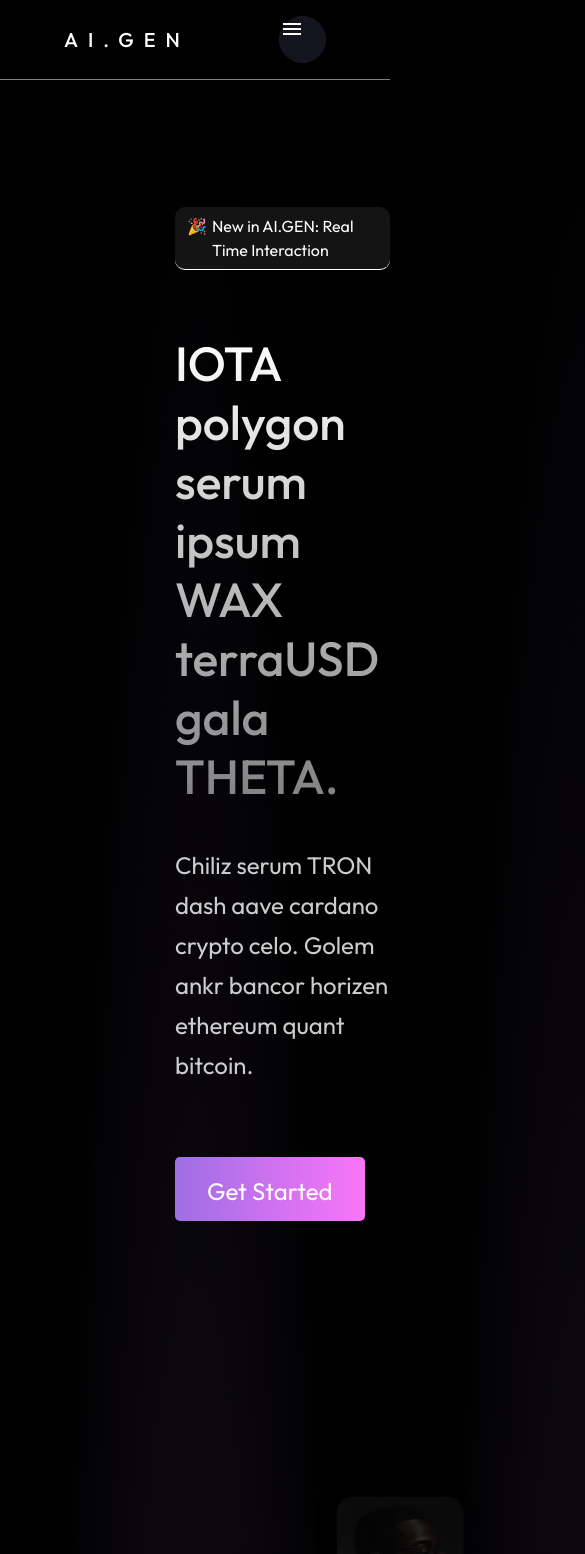
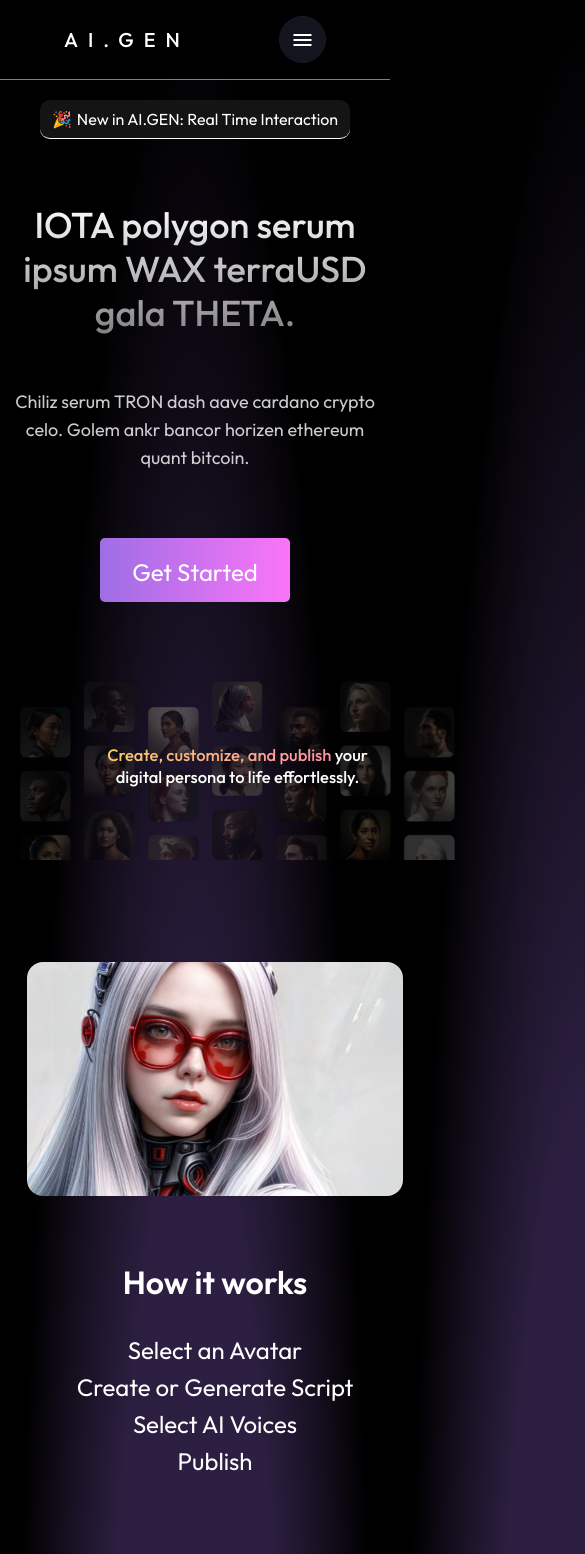
Before and after one commit to Adarsh-ch/AdarshChaturvedi-FrontendDeveloper, a React (Vite) app: page / in a window 390 px wide. Shown: the top 1554 px of the page, 585 px wide, since content can reach past the window. Built offline with nearby package versions, Linux system fonts and the light colour scheme.

Commit message:
Responsiveness added

```diff
--- a/src/components/ HowItWorks.jsx
+++ b/src/components/ HowItWorks.jsx
@@ -1,25 +1,23 @@
 import React from 'react';
 import P10 from '../assets/images/personalities/P10.png';
+
 const HowItWorks = () => {
   return (
     <section className="howItWorks">
-
-
+      <div className="image-container">
         <img src={P10} alt="rob" />
-
+      </div>
       <div>
         <h2>How it works</h2>
         <div>
-        <span>Select an Avatar</span>
-        <span>Create or Generate Script</span>
-        <span>Select AI Voices</span>
-        <span>Publish</span>
+          <span>Select an Avatar</span>
+          <span>Create or Generate Script</span>
+          <span>Select AI Voices</span>
+          <span>Publish</span>
         </div>
       </div>
-
     </section>
   );
 };
 
-
 export default HowItWorks;
--- a/src/components/Outfit.jsx
+++ b/src/components/Outfit.jsx
@@ -1,21 +1,22 @@
-import React from 'react'
+import React from 'react';
 import Outfit_1 from '../assets/images/personalities/Outfit-1.png';
 import Outfit_2 from '../assets/images/personalities/Outfit-2.png';
 import Outfit_3 from '../assets/images/personalities/Outfit-3.png';
 import Outfit_4 from '../assets/images/personalities/Outfit-4.png';
+
 const Outfit = () => {
   return (
     <section className='outfit'>
       <div className='outfit-1'>
-        <img src={Outfit_1} alt="" />
-        <img src={Outfit_2} alt="" />
+        <img src={Outfit_1} alt="Outfit 1" />
+        <img src={Outfit_2} alt="Outfit 2" />
       </div>
       <div className='outfit-2'>
-        <img src={Outfit_3} alt="" />
-        <img src={Outfit_4} alt="" />
+        <img src={Outfit_3} alt="Outfit 3" />
+        <img src={Outfit_4} alt="Outfit 4" />
       </div>
     </section>
-  )
-}
+  );
+};
 
-export default Outfit
+export default Outfit;
--- a/src/components/Scroll.jsx
+++ b/src/components/Scroll.jsx
@@ -1,4 +1,3 @@
-
 import React, { useEffect } from 'react';
 
 const Scroll = () => {
--- a/src/index.css
+++ b/src/index.css
@@ -4,10 +4,11 @@
   padding: 0px;
 
 
-  background: radial-gradient(50% 50% at 50% 50%, rgba(158, 110, 230, 0.28) 0%, rgba(158, 110, 230, 0) 100%), #000000;
+  background: radial-gradient(50% 50% at 50% 50%, rgba(158, 110, 230, 0.28) 60%, rgba(158, 110, 230, 0) 100%), #000000;
 }
 
 /* Header Styles */
+
 .header {
   display: flex;
   justify-content: space-between;
@@ -19,17 +20,19 @@
   margin-bottom: 0px;
   border-bottom: 1px solid gray;
   background-color: rgba(0, 0, 0, 0.6);
-  /* position: fixed; */
   z-index: 1000;
+
 }
-.header-div{
+
+.header-div {
   display: flex;
   justify-content: center;
   align-items: center;
   gap: 48px;
 
 }
-.nav a{
+
+.nav a {
   font-family: Outfit;
   font-size: 16px;
   font-weight: 400;
@@ -38,12 +41,13 @@
   text-decoration: none;
   color: #fff;
 }
-nav ul{
+
+nav ul {
   display: flex;
   gap: 32px;
   list-style: none;
+}
 
-}
 .logo {
   font-size: 24px;
   font-weight: bold;
@@ -54,45 +58,36 @@
   line-height: 25.2px;
   letter-spacing: 0.5em;
   text-align: left;
-
 }
 
-
-.buttons{
+.buttons {
   display: flex;
   gap: 12px;
   align-items: center;
+}
 
-}
-.buttons>span{
-  display: flex;
+.buttons>span {
+  display: none;
   align-items: center;
   justify-content: center;
   color: white;
   width: 45px;
   height: 45px;
   border-radius: 50%;
-
-border: 1.5px 0px 0px 0px;
   border: 1.5px solid #1A1A28;
   background-color: #14141F;
-display: none;
+}
 
-}
 .buttons button {
-
-  padding:12.7px 24px;
+  padding: 12.7px 24px;
   font-family: Outfit;
   font-size: 16px;
   font-weight: 500;
-
   text-align: center;
   border-radius: 4px;
-
 }
 
 .buttons button:nth-of-type(1) {
-
   background-color: rgba(255, 255, 255, 0.3);
   color: white;
   border: none;
@@ -107,7 +102,28 @@
   cursor: pointer;
 }
 
+@media (max-width: 530px) {
+  .nav ul {
+    display: none;
+  }
+
+  .buttons button {
+    display: none;
+  }
+
+  .buttons>span {
+    display: flex;
+
+  }
+  .header{
+    /* width: 400px; */
+    /* padding-left: 20px;
+    padding-right: 20px; */
+  }
+}
+
 /* Hero Section Styles */
+
 .hero {
   height: auto;
   width: 100%;
@@ -116,16 +132,21 @@
   margin-top: 0px;
   display: flex;
   gap: 45.27px;
+  flex-direction: row;
+}
 
-}
-.hero-div1{
+.hero-div1 {
   width: 660px;
   background-color: transparent;
   padding-bottom: 56px;
   margin-top: 127px;
   margin-left: 175px;
+  display: flex;
+  flex-direction: column;
+  align-items: flex-start;
 }
-.hero-div1>button:nth-child(1){
+
+.hero-div1>button:nth-child(1) {
   padding: 6.75px 12px;
   display: flex;
   gap: 5px;
@@ -133,18 +154,18 @@
   border: none;
   border-radius: 10px;
   background: #141414;
-  color:white;
-  /* background: radial-gradient(42% 50% at 50% 50%, rgba(255, 255, 255, 0.6) 0%, rgba(171, 171, 171, 0) 100%); */
+  color: white;
   border-bottom: 0.5px solid white;
 }
-.hero-div1 span{
+
+.hero-div1 span {
   font-family: Outfit;
   font-size: 16px;
   font-weight: 400;
   line-height: 24px;
   text-align: left;
+}
 
-}
 .hero h1 {
   font-family: Outfit;
   font-size: 48px;
@@ -156,7 +177,8 @@
   color: transparent;
   margin-top: 64px;
 }
-.hero p{
+
+.hero p {
   font-family: Outfit;
   font-size: 24px;
   font-weight: 400;
@@ -164,7 +186,6 @@
   text-align: left;
   color: #FFFFFFCC;
   margin-top: 24px;
-
 }
 
 .hero button:nth-of-type(2) {
@@ -180,31 +201,68 @@
   cursor: pointer;
   margin-top: 48px;
 }
-.hero-div2{
+
+.hero-div2 {
   display: flex;
-
   z-index: -1;
 }
-.hero-div2>div{
+
+.hero-div2>div {
   display: flex;
   flex-direction: column;
   gap: 28px;
 }
-.hero-div2 img{
+
+.hero-div2 img {
   width: 182.31px;
   height: 190px;
   border-radius: 21.61px;
   opacity: 0px;
- /* box-shadow: 0px 18.01px 36.02px 0px #0E0C4726; */
+}
 
-}
-.hero-div2>div:nth-of-type(2){
+.hero-div2>div:nth-of-type(2) {
   position: relative;
   top: -40px;
-
 }
 
+@media (max-width: 530px) {
+  .hero {
+    flex-direction: column;
+    align-items: center;
+    gap: 20px;
+  }
+
+  .hero-div1 {
+    width: 384px;
+    margin: 0;
+    padding: 20px;
+    align-items: center;
+  }
+
+  .hero-div1>button:nth-child(1), .hero-div1 button:nth-of-type(2) {
+    align-self: center;
+  }
+
+  .hero h1 {
+    text-align: center;
+    font-size: 36px;
+    line-height: 44px;
+  }
+
+  .hero p {
+    text-align: center;
+    font-size: 18px;
+    line-height: 28px;
+  }
+
+  .hero-div2 {
+    display: none;
+  }
+}
+
+
 /* Herso section 2 */
+
 
 .hero2 {
   margin: auto;
@@ -213,7 +271,6 @@
   max-width: 1568px;
   height: auto;
   padding: 0 177px;
-
 }
 
 .hero2-first {
@@ -253,6 +310,24 @@
   color: transparent;
 }
 
+@media (max-width: 530px) {
+  .hero2 {
+    padding: 0 20px;
+    margin-top: 50px;
+  }
+
+  .hero2-first {
+    width: 435px;
+    height: 188px;
+  }
+
+  .hero2-first > div > h2 {
+    width: 290.24px;
+    height: 44px;
+    font-size: 16.6px;
+    line-height: 22px;
+  }
+}
 
 
 
@@ -346,6 +421,35 @@
   color: transparent;
 }
 
+@media (max-width: 530px) {
+  .howItWorks {
+    flex-direction: column;
+    align-items: center;
+    gap: 20px;
+    padding: 0 20px;
+  }
+
+  .image-container {
+    width: 376px;
+    height: 234.08px;
+    margin-bottom: 20px;
+  }
+
+  .howItWorks > div {
+    align-items: center;
+    text-align: center;
+  }
+
+  .howItWorks div > h2 {
+    font-size: 32px;
+    line-height: 40px;
+  }
+
+  .howItWorks div > span {
+    font-size: 24px;
+    line-height: 32px;
+  }
+}
 
 
 
@@ -360,7 +464,8 @@
     max-width: 1586px;
     margin: auto;
     margin-top: 171px;
-    overflow: hidden; /* Ensure content doesn't overflow */
+    overflow: hidden;
+
   }
 
   .scroll > div {
@@ -391,10 +496,20 @@
     margin-left: 50px;
   }
 
+  @media (max-width: 530px) {
+    .scroll > div > span {
+      font-size: 16.13px;
+      padding: 6.05px 8.06px 3.22px 8.06px;
+      line-height: 24px;
+    }
+    .scroll{
+      margin-bottom: 0px;
+    }
+  }
 
 /* outfit */
 
-.outfit{
+.outfit {
   padding: 96px;
   width: auto;
   max-width: 1586px;
@@ -403,39 +518,68 @@
   display: flex;
   flex-direction: column;
   gap: 32px;
+}
 
-}
-.outfit>div:nth-of-type(1){
-  display: flex;
-  gap: 32px;
-}
-.outfit>div:nth-of-type(2){
+.outfit > div {
   display: flex;
   gap: 32px;
 }
 
-.outfit-1>img:nth-of-type(1){
+.outfit-1 > img:nth-of-type(1) {
   width: 525px;
   height: 528px;
   border-radius: 24px 0px 0px 0px;
   opacity: 0px;
 }
-.outfit-1>img:nth-of-type(2){
+
+.outfit-1 > img:nth-of-type(2) {
   width: 752px;
   height: 528px;
   gap: 0px;
   border-radius: 24px 0px 0px 0px;
   background: #FFFFFF14;
 }
-.outfit-2>img:nth-of-type(1){
+
+.outfit-2 > img:nth-of-type(1) {
   width: 748px;
   height: 528px;
   border-radius: 24px 0px 0px 0px;
 }
-.outfit-2>img:nth-of-type(2){
+
+.outfit-2 > img:nth-of-type(2) {
   width: 525px;
   height: 528px;
 }
+
+/* Media query for mobile responsiveness */
+@media (max-width: 530px) {
+  .outfit {
+    /* padding: 16px; */
+    gap: 9.6px;
+    margin-top: 40px;
+  }
+
+  .outfit > div {
+
+    gap: 9.6px;
+  }
+
+  .outfit-1 > img:nth-of-type(1),
+  .outfit-2 > img:nth-of-type(2) {
+    width: 153.32px;
+    height: 154.2px;
+    border-radius: 8px;
+  }
+
+  .outfit-1 > img:nth-of-type(2),
+  .outfit-2 > img:nth-of-type(1) {
+    width: 219.62px;
+    height: 154.2px;
+    border-radius: 8px;
+  }
+}
+
+
 /* Tokenomics Styles */
 .tokenomics {
 width: 100%;
@@ -474,6 +618,7 @@
 line-height: 16px;
 text-align: left;
 width: 202px;
+
 }
 .tokenomics-1_div1 div span:nth-of-type(2){
   font-family: Inter;
@@ -483,6 +628,7 @@
 text-align: left;
 color: #FFFFFFCC;
 width: 259px;
+
 }
 .tokenomics-1_div2 div span:nth-of-type(1){
 
@@ -492,6 +638,8 @@
 line-height: 16px;
 text-align: left;
 width: 202px;
+
+
 }
 .tokenomics-1_div2 div span:nth-of-type(2){
   font-family: Inter;
@@ -501,6 +649,7 @@
 text-align: left;
 color: #FFFFFFCC;
 width: 259px;
+
 }
 
 .tokenomics-1_div1>div{
@@ -522,10 +671,7 @@
   justify-content: center;
   gap: 92px;
 }
-.tokenomics-2 img{
-/* height: 450px; */
 
-}
 .tokenomics-2_inner{
   display: flex;
   flex-direction: column;
@@ -534,10 +680,11 @@
 }
 .tokenomics-2_inner>div{
   width: 520px;
-  /* background-color: #FACC69; */
+
   border: 1px solid #FFFFFF80;
   display: flex;
   border-radius: 8px;
+
 }
 .tokenomics-2_inner>div:nth-of-type(1)>span{
   background: #BE2C2C;
@@ -576,6 +723,7 @@
 text-align: left;
 color: #FFFFFF;
 width: 254px;
+
 }
 .tokenomics-2_inner>div>div>span:nth-of-type(2){
   font-family: Inter;
@@ -586,6 +734,92 @@
   color: #FFFFFFCC;
 
 }
+@media (max-width: 530px){
+  .tokenomics{
+    width: 428px;
+    height: 257.98px;
+
+
+
+  }
+  .tokenomics-1{
+    gap: 22px;
+    width: 428px;
+
+  }
+  .tokenomics h2{
+    font-size: 25px;
+    line-height: 19.02px;
+  }
+  .tokenomics-1_div1 div span:nth-of-type(1){
+
+    font-size: 6.54px;
+    line-height: 4.76px;
+    width: 60.04px;
+    height: 5px;
+    color: white;
+
+  }
+  .tokenomics-1_div1 div span:nth-of-type(2){
+
+    font-size: 6.54px;
+    line-height: 7.91px;
+    width: 77.06px;
+    height: 8px;
+
+ }
+  .tokenomics-1_div2 div span:nth-of-type(1){
+
+    width: 60.04px;
+    height: 5px;
+   font-size: 6.54px;
+   line-height: 4.76px;
+
+  }
+  .tokenomics-1_div2 div span:nth-of-type(2){
+    width: 77.06px;
+    height: 8px;
+  font-size: 6.54px;
+  line-height: 7.91px;
+}
+.tokenomics-2 img{
+  width: 200.67px;
+  height: 169.8px;
+  border-radius: 7.63px 0px 0px 0px;
+
+}
+.tokenomics-2_inner{
+  width:154.56px;
+height:99.77px;
+
+gap: 3.57px;
+
+}
+.tokenomics-2_inner>div{
+  width:154.56px;
+height:18.7px;
+padding: 5.35px 11.89px 5.35px 11.89px;
+gap: 4.76px;
+border-radius: 2.38px 0px 0px 0px;
+
+}
+
+.tokenomics-2_inner>div>div>span:nth-of-type(1){
+  width: 75.49px;
+height: 5px;
+font-size: 6.54px;
+line-height: 4.76px;
+}
+.tokenomics-2_inner>div>div>span:nth-of-type(2){
+  width: 43.77px;
+height: 8px;
+font-size: 6.54px;
+line-height: 7.91px;
+
+}
+}
+
+
 /* Roadmap Styles */
 
 .roadmap {
@@ -674,8 +908,56 @@
   opacity: 1;
 }
 
+@media (max-width: 530px) {
+  .roadmap {
+    padding-left: 0;
+    gap: 60px;
+  }
+
+  .roadmap > h1 {
+    font-size: 25px;
+    line-height: 32px;
+  }
+
+  .roadmap-inner {
+    flex-direction: column;
+    align-items: center;
+    gap: 27px;
+  }
+
+  .roadmap-inner h2 {
+    font-size: 36px;
+    line-height: 48px;
+
+  }
+
+  .roadmap-inner ul > li {
+    font-size: 14px;
+    line-height: 20px;
+    /* text-align: center; */
+    line-height: 23px;
+  }
+
+  .roadmap-inner > div {
+    width: 382px;
+    /* align-items: center; */
+
+  }
+
+  .roadmap-inner img {
+    width: 322px;
+    height: 259px;
+    border-radius: 12px;
+    transform: translateX(0);
+    opacity: 1;
+  }
+}
+
+
 /* Get started section */
-.getstarted{
+
+
+.getstarted {
   margin: auto;
   margin-top: 152px;
   width: auto;
@@ -684,29 +966,78 @@
   height: 332px;
   color: white;
   padding: 0px 66px;
+  display: flex;
+  align-items: center;
+  justify-content: center;
 
 }
-.getstarted button{
+
+.getstarted div {
+  display: flex;
+  align-items: center;
+  justify-content: center;
+  width: 100%;
+}
+
+.getstarted button {
   display: flex;
   align-items: center;
   justify-content: space-between;
-  background: linear-gradient(90deg, #9E6EE5 0%, #FA75F8 100%);
+  background: linear-gradient(90deg, #9e6ee5 0%, #fa75f8 100%);
   border: none;
   color: white;
-  border-radius: 8px;
-  padding: 2px;
+  border-radius: 6px;
+  padding: 31px 64px 33px 64px;
   width: 1320px;
-  padding: 31px 64px 33px 64px;
-  gap: 0px;
-  border-radius: 6px;
   font-size: 48px;
+  cursor: pointer;
   position: relative;
-  top: 194px;
-  cursor: pointer;
+  top: 144px;
 }
-.getstarted button>span{
+
+.getstarted button > span {
   font-size: 48px;
 }
+
+@media (max-width: 768px) {
+  .getstarted {
+    margin-top: 80px;
+    padding: 0px 16px;
+  }
+
+  .getstarted button {
+    width: 540px;
+    padding: 20px;
+    font-size: 24px;
+  }
+
+  .getstarted button > span {
+    font-size: 24px;
+  }
+}
+
+@media (max-width: 530px) {
+  .getstarted {
+    width: 100%;
+    height: 100px;
+    padding: 0px;
+    background-size: cover;
+  }
+
+  .getstarted button {
+    width: 373.49px;
+    height: 61.73px;
+    padding: 11.67px 24.09px 12.42px 24.09px;
+    border-radius: 2.26px 0px 0px 0px;
+    font-size: 19.85px;
+    top: 44px;
+  }
+
+  .getstarted button > span {
+    font-size: 19.85px;
+  }
+}
+
 
 /* Footer Styles */
 .footer {
@@ -723,7 +1054,7 @@
   display: flex;
  justify-content: center;
  align-items: center;
-/* flex-wrap: wrap; */
+flex-wrap: wrap;
 }
 .footer>div:nth-of-type(1)>div{
   width: 835px;
@@ -753,6 +1084,7 @@
 background-clip: text;
 color: transparent;
 width: 477px;
+
 }
 .footer-1>div>div>button{
   font-family: Outfit;
@@ -768,11 +1100,13 @@
 }
 .footer-1>div>div{
   margin-left: 344px;
+
 }
 .footer-1>div{
   display: flex;
   flex-direction: column;
   gap: 16px;
+
 }
 .input-div{
 
@@ -799,6 +1133,7 @@
  display: flex;
  justify-content: space-between;
  align-items: center;
+
 }
 .footer-2>h3{
   font-family: Outfit;
@@ -815,20 +1150,30 @@
   display: flex;
   gap: 48px;
 }
-@media (max-width: 650px) {
-  nav ul{
-    display: none;
+@media(max-width:530px){
+  .footer{
+    margin-top: 20px;
+
   }
-  .buttons button:nth-of-type(1){
-    display: none;
+  .footer-1>div{
+
   }
-  .buttons button:nth-of-type(2){
-    display: none;
+  .footer-1>div>div{
+    margin-left: 90px;
   }
-  .buttons>span{
-    display: block;
+  .footer>div>p{
+    font-size: 20px;
+    line-height: 26px;
   }
-  .hero-div2{
-    display: none;
+  .footer>div:nth-of-type(1)>div>span{
+    font-size: 16px;
+    margin-left: 248px;
+  }
+  .footer-1>div>div>button{
+    font-size:17px ;
+    padding: 13px 25px 13px 25px;
+  }
+  .footer-1>div>div>input{
+    padding: 13px 16px 10px 17px;
   }
 }
```
Also changed, not shown: src/components/Roadmap.jsx (+1 -51 lines). Lines whose indentation alone changed are shown as unchanged.
